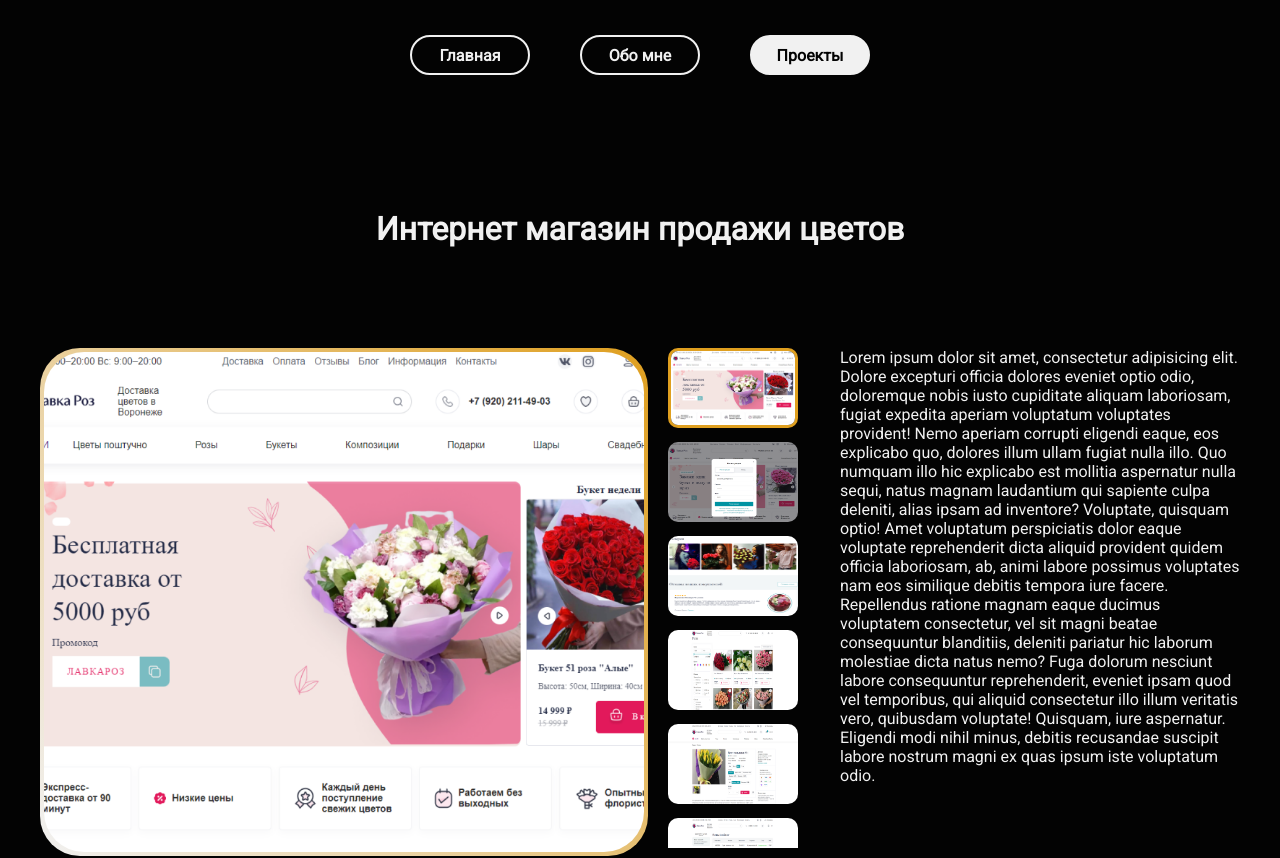
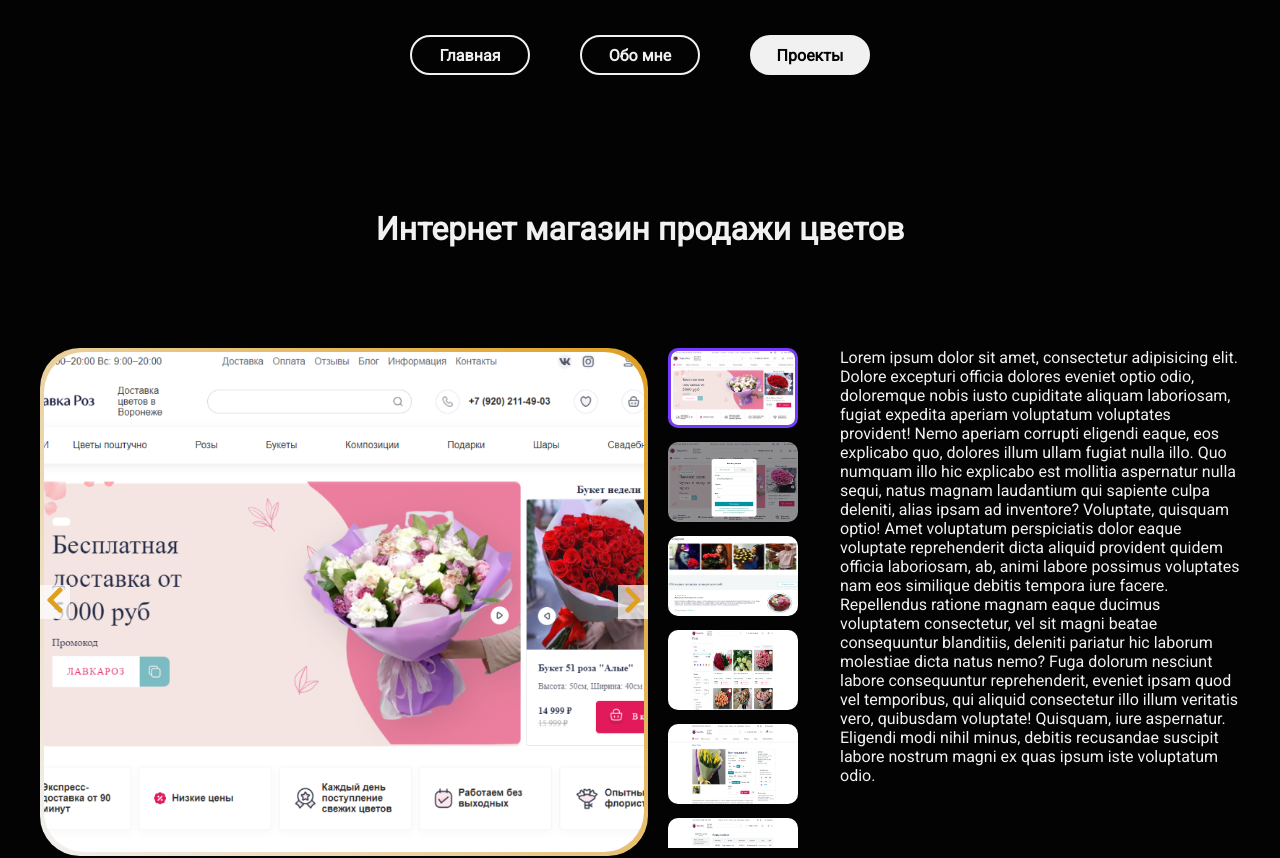
Before and after one commit to alexsmith-proff/portfolio, a Next.js app: page /project/1 in a window 1280 px wide. Shown: the top 858 px of the page. Built offline with nearby package versions, Linux system fonts and the light colour scheme.

Commit message:
[add] prev & nex buttons ProjectMediaSlider

```diff
--- a/src/app/components/project_media_item/project_media_item.module.scss
+++ b/src/app/components/project_media_item/project_media_item.module.scss
@@ -5,6 +5,6 @@
     margin-bottom: 10px;
 
     &.active {
-        border: 3px solid $bright-color1;
+        border: 3px solid $bright-color2;
     }
 }
--- a/src/app/components/project_media_slider/project_media_slider.tsx
+++ b/src/app/components/project_media_slider/project_media_slider.tsx
@@ -16,9 +16,9 @@ interface ProjectMediaSliderProps {
 const ProjectMediaSlider: FC<ProjectMediaSliderProps> = ({ media, className, prev, next }) => {
     return (
         <div className={className}>
-            <ProjectSliderBorderGradient width={600} height={500} borderWidth={7} media={media} alt={media.fileName} />
-            <div onClick={prev}>prev</div>
-            <div onClick={next}>next</div>
+            <ProjectSliderBorderGradient width={600} height={500} borderWidth={7} media={media} alt={media.fileName} prev={prev} next={next} />
+            {/* <div onClick={prev}>prev</div> */}
+            {/* <div onClick={next}>next</div> */}
         </div>
     )
 }
--- a/src/app/components/project_slider_border_gradient/project_slider_border_gradient.module.scss
+++ b/src/app/components/project_slider_border_gradient/project_slider_border_gradient.module.scss
@@ -16,14 +16,16 @@
     // border-image: linear-gradient(to right, green, yellow) 1;
 }
 
-.slider{
+.slider {
     position: relative;
     cursor: pointer;
-    &:hover .icon{
+
+    &:hover .icon {
         opacity: 1;
     }
 }
-.icon{
+
+.icon {
     width: 70px;
     height: 70px;
     display: flex;
@@ -39,6 +41,23 @@
     transition: .7s;
 }
 
+.arrow {
+    background-color: rgb(255, 255, 255, .7);
+    position: absolute;
+    top: 50%;
+    translate: 0% -50%;
+    opacity: 1;
+    transition: .7s;
+
+    &.left {
+        left: 0;
+    }
+
+    &.right {
+        right: 0;
+    }
+}
+
 @keyframes rotate {
     to {
         --angle: 360deg;
--- a/src/app/components/project_slider_border_gradient/project_slider_border_gradient.tsx
+++ b/src/app/components/project_slider_border_gradient/project_slider_border_gradient.tsx
@@ -13,9 +13,11 @@ interface ProjectSliderBorderGradientProps {
     borderWidth: number
     media: IMedia
     alt?: string
+    prev: () => void
+    next: () => void
 }
 
-const ProjectSliderBorderGradient: FC<ProjectSliderBorderGradientProps> = ({ width, height, borderWidth, media, alt = 'photo' }) => {
+const ProjectSliderBorderGradient: FC<ProjectSliderBorderGradientProps> = ({ width, height, borderWidth, media, alt = 'photo', prev, next }) => {
     // Размер фото
     const [widthPhoto, setWidthPhoto] = useState(0)
     const [heightPhoto, setHeightPhoto] = useState(0)
@@ -72,7 +74,7 @@ const ProjectSliderBorderGradient: FC<ProjectSliderBorderGradientProps> = ({ wid
             {
                 media.type === 'image' ? (
                     <div className={s.icon}>
-                        <svg stroke={constants.colors.BRIGHT_COLOR1} fill={constants.colors.BRIGHT_COLOR1} stroke-width="0" viewBox="0 0 24 24" aria-hidden="true" height="50px" width="50px" xmlns="http://www.w3.org/2000/svg"><path fill-rule="evenodd" d="M10.5 3.75a6.75 6.75 0 1 0 0 13.5 6.75 6.75 0 0 0 0-13.5ZM2.25 10.5a8.25 8.25 0 1 1 14.59 5.28l4.69 4.69a.75.75 0 1 1-1.06 1.06l-4.69-4.69A8.25 8.25 0 0 1 2.25 10.5Zm8.25-3.75a.75.75 0 0 1 .75.75v2.25h2.25a.75.75 0 0 1 0 1.5h-2.25v2.25a.75.75 0 0 1-1.5 0v-2.25H7.5a.75.75 0 0 1 0-1.5h2.25V7.5a.75.75 0 0 1 .75-.75Z" clip-rule="evenodd"></path></svg>
+                        <svg stroke={constants.colors.BRIGHT_COLOR1} fill="none" stroke-width="2" viewBox="0 0 24 24" stroke-linecap="round" stroke-linejoin="round" height="47px" width="47px" xmlns="http://www.w3.org/2000/svg"><circle cx="12" cy="12" r="10"></circle><line x1="12" y1="8" x2="12" y2="16"></line><line x1="8" y1="12" x2="16" y2="12"></line></svg>
                     </div>
                 )
                     : (
@@ -81,6 +83,12 @@ const ProjectSliderBorderGradient: FC<ProjectSliderBorderGradientProps> = ({ wid
                         </div>
                     )
             }
+            <div className={`${s.arrow} ${s.left}`} onClick={prev}>
+                <svg stroke={constants.colors.BRIGHT_COLOR1} fill={constants.colors.BRIGHT_COLOR1} stroke-width="0" viewBox="0 0 320 512" height="30px" width="30px" xmlns="http://www.w3.org/2000/svg"><path d="M34.52 239.03L228.87 44.69c9.37-9.37 24.57-9.37 33.94 0l22.67 22.67c9.36 9.36 9.37 24.52.04 33.9L131.49 256l154.02 154.75c9.34 9.38 9.32 24.54-.04 33.9l-22.67 22.67c-9.37 9.37-24.57 9.37-33.94 0L34.52 272.97c-9.37-9.37-9.37-24.57 0-33.94z"></path></svg>
+            </div>
+            <div className={`${s.arrow} ${s.right}`} onClick={next}>
+                <svg stroke={constants.colors.BRIGHT_COLOR1} fill={constants.colors.BRIGHT_COLOR1} stroke-width="0" viewBox="0 0 320 512" height="30px" width="30px" xmlns="http://www.w3.org/2000/svg"><path d="M285.476 272.971L91.132 467.314c-9.373 9.373-24.569 9.373-33.941 0l-22.667-22.667c-9.357-9.357-9.375-24.522-.04-33.901L188.505 256 34.484 101.255c-9.335-9.379-9.317-24.544.04-33.901l22.667-22.667c9.373-9.373 24.569-9.373 33.941 0L285.475 239.03c9.373 9.372 9.373 24.568.001 33.941z"></path></svg>
+            </div>
         </div>
     )
 }
--- a/src/app/constants/projects.ts
+++ b/src/app/constants/projects.ts
@@ -146,7 +146,7 @@ export const projects: IProject[] = [
                 type: "image"
             },
             {
-                fileName: '/img/safety_and_health/safety_and_health.png',
+                fileName: '/img/safety_and_health/safety_and_health5.png',
                 type: "image"
             },
 
```
